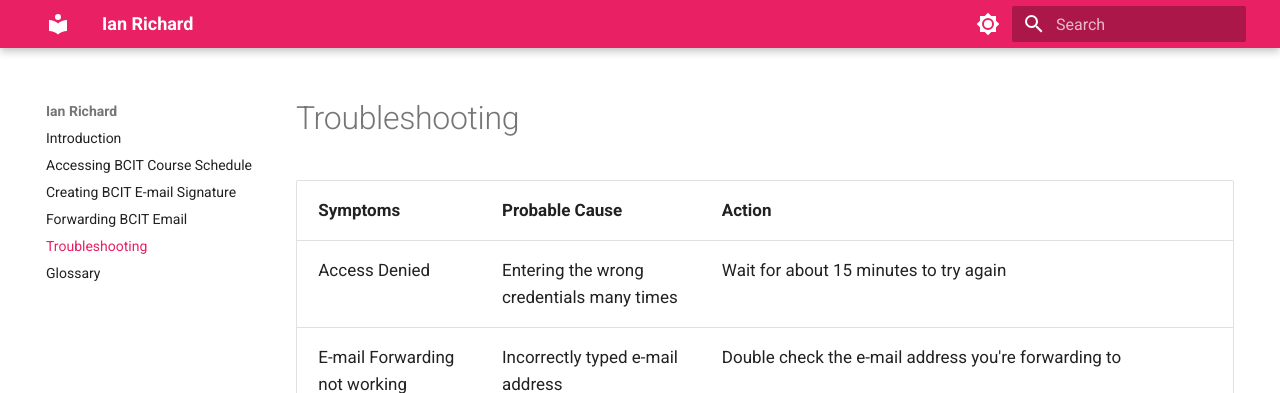
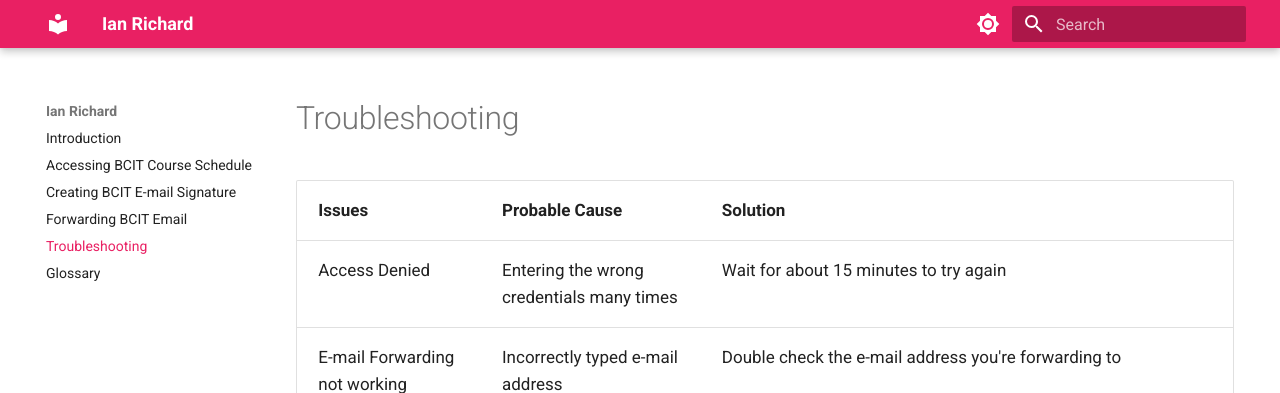
Before and after one commit to beingaturtle/beingaturtle.github.io, an MkDocs documentation site: the page built from docs/troubleshooting.md, in a window 1280 px wide. Shown: the top 393 px of the page. Built offline with MkDocs 1.6.1 and Material for MkDocs 9.7.7, drawn with Linux system fonts in a browser that asks for light colours.

Commit message:
Update column wording

```diff
--- a/docs/troubleshooting.md
+++ b/docs/troubleshooting.md
@@ -1,6 +1,6 @@
 # Troubleshooting
 
-| Symptoms                      | Probable Cause                            | Action
+| Issues                        | Probable Cause                            | Solution
 |-------------------------------|-------------------------------------------|-----------------------------------------------------------------------------------------------------------------------------------------------------------------------------------------------------------------------------|
 | Access Denied                 | Entering the wrong credentials many times | Wait for about 15 minutes to try again                                                                                                                                                                                      |
 | E-mail Forwarding not working | Incorrectly typed e-mail address          | Double check the e-mail address you're forwarding to                                                                                                                                                                        |
```
